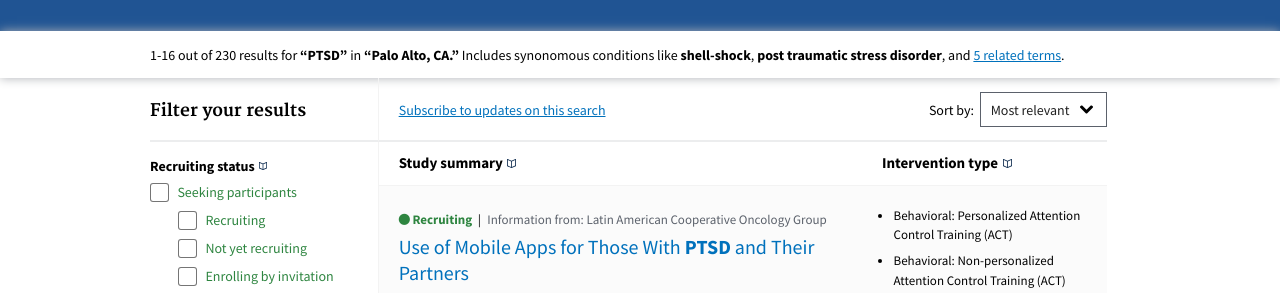
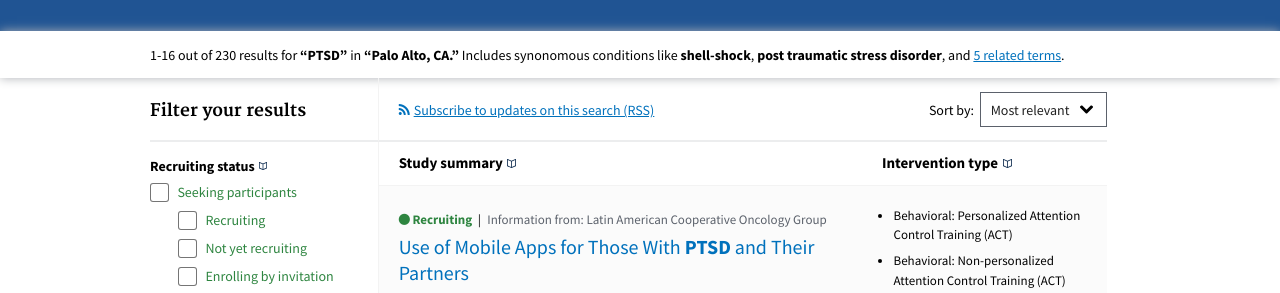
Before and after one commit to 18F/clinical-trials-prototype, a Jekyll site: the page built from pages/search-results.md, in a window 1280 px wide. Shown: the part 259-552 px from the top of the page. Built offline with Jekyll 4.4.1, drawn with Linux system fonts in a browser that asks for light colours.

Commit message:
Add RSS icon to subscribe

```diff
--- a/_sass/_custom.scss
+++ b/_sass/_custom.scss
@@ -799,6 +799,10 @@ a.study_detail-tabs-active {
 
 .link-subscribe {
   font-size: $small-font-size;
+
+  i {
+    margin-right: 4px;
+  }
 }
 
 .search_result-item {
--- a/pages/search-results.md
+++ b/pages/search-results.md
@@ -57,7 +57,7 @@ class: search-results
   <div class="usa-width-three-fourths">
     <div class="search_results-info">
       <div class="usa-width-one-half">
-        <a class="link-subscribe" href="javascript:void(0);">Subscribe to updates on this search</a>
+        <a class="link-subscribe" href="javascript:void(0);"><i class="fa fa-rss" aria-hidden="true"></i>Subscribe to updates on this search (RSS)</a>
       </div>
       <div class="usa-width-one-half">
         <form class="form-sort" action="">
```
